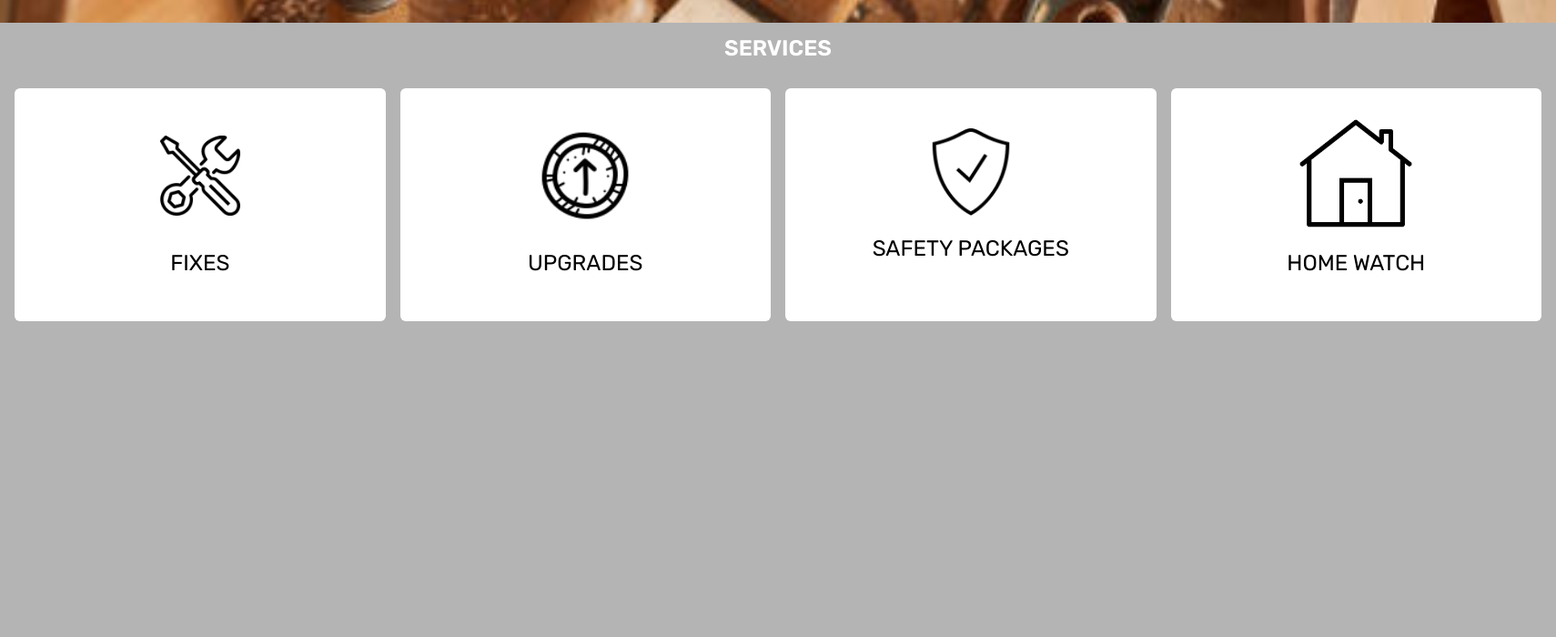
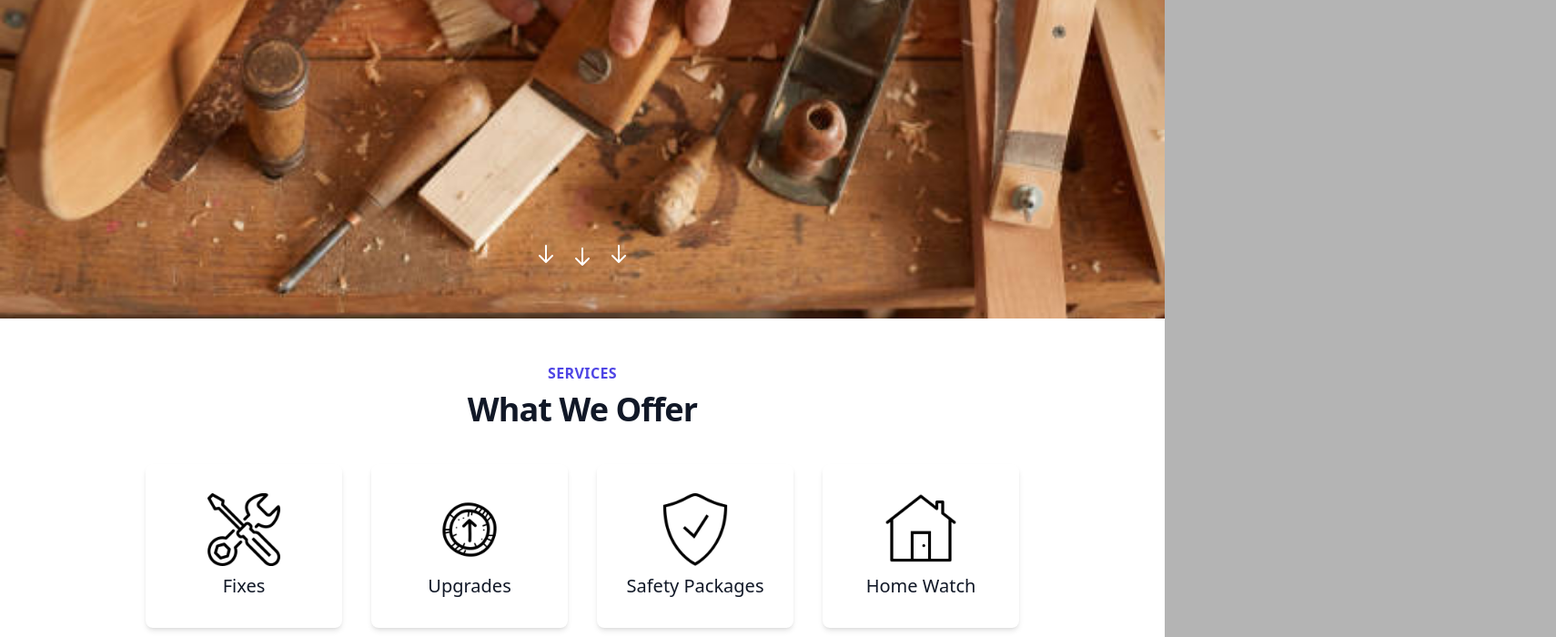
Before and after one commit to engelmana/faithfulfixes, a SvelteKit app: page / in a window 1280 px wide. Shown: the part 560-1260 px from the top of the page at 91% size, 1710 px wide, since content can reach past the window. Before the commit the page ends 1060 px from the top, so only its background shows below. Built offline with nearby package versions, Linux system fonts and the light colour scheme.

Commit message:
Adjusted some styling aspects,\n fixed sizing issues with different sized monitors,\n increased header image size with animated arrows.

```diff
--- a/src/routes/+page.svelte
+++ b/src/routes/+page.svelte
@@ -5,70 +5,106 @@
     import upgradesImg from '../Assets/icons8-upgrade-100.png'
     import safetyImg from '../Assets/icons8-safety-100.png'
     import homeWatchImg from '../Assets/HOUSE.png'
+
+    import { onMount, onDestroy } from 'svelte';
+
+    let scrolledDown = false;
+
+    function handleScroll() {
+        scrolledDown = window.pageYOffset > 50;
+    }
+
+    onMount(() => {
+         if (typeof window !== "undefined") {
+            window.addEventListener('scroll', handleScroll);
+
+            // Cleanup function to be returned for removing the event listener on component destroy
+            return () => {
+                window.removeEventListener('scroll', handleScroll);
+        };
+    }
+});
+
+
 </script>
 
 <nav class="bg-white flex items-center justify-between py-1 px-6 shadow-xl sticky top-0 z-50">
     <div class="flex-1 flex justify-start">
-        <img src={logo} alt="..." class="h-auto w-32 mb-4">
+        <img src={logo} alt="Logo" class="h-auto w-32 mb-4">
     </div>
     <ul class="flex-1 flex justify-center space-x-10 text-black text-lg font-body font-light">
-        <li>
-            <a href="/services" class="hover:text-blue-600 transition-colors duration-150">SERVICES</a>
-        </li>
-        <li>
-            <a href="/reviews" class="hover:text-blue-600 transition-colors duration-150">REVIEWS</a>
-        </li>
-        <li>
-            <a href="/about" class="hover:text-blue-600 transition-colors duration-150">ABOUT</a>
-        </li>
-        <li>
-            <a href="/contact" class="hover:text-blue-600 transition-colors duration-150">CONTACT</a>
-        </li>
+        <li><a href="/services" class="hover:text-blue-600 transition-colors duration-150">SERVICES</a></li>
+        <li><a href="/reviews" class="hover:text-blue-600 transition-colors duration-150">REVIEWS</a></li>
+        <li><a href="/about" class="hover:text-blue-600 transition-colors duration-150">ABOUT</a></li>
+        <li><a href="/contact" class="hover:text-blue-600 transition-colors duration-150">CONTACT</a></li>
     </ul>
-    <div class="flex justify-end flex-1 -translate-y-20">
-        <button type="button" class="bg-btn border border-btn hover:bg-white rounded-md hover:text-btn duration-200 top-1/2 left-1/2 transform -translate-x-1/2 translate-y-20 font-body text-white px-4 py-2">REQUEST QUOTE</button>
+    <div class="flex justify-end flex-1">
+        <button type="button" class="bg-blue-500 hover:bg-blue-700 text-white font-bold py-2 px-4 rounded">
+            REQUEST QUOTE
+        </button>
     </div>
 </nav>
 
 <!--  Header image w/ text  -->
-
-<div class="relative w-header h-header">
-    <h1 class="absolute top-1/2 left-1/2 transform -translate-x-1/2 -translate-y-1/2 font-header text-white text-5xl">YOUR HOME NEEDS</h1>
-    <button type="button" class="bg-btn border border-btn hover:bg-white rounded-md hover:text-btn duration-200 absolute top-1/2 left-1/2 transform -translate-x-1/2 translate-y-20 font-body text-white px-4 py-2">CONTACT US</button>
-    <img src={header} alt="..." class="w-full h-full object-cover">
+<div class="relative overflow-hidden" style="height: 100vh;">
+    <div class="absolute inset-0 flex flex-col items-center justify-center" style="padding-bottom: 5vh;">
+        <h1 class="text-white font-bold text-2xl md:text-3xl lg:text-5xl xl:text-6xl text-center px-4" style="max-height: 30vh; overflow: hidden;">YOUR HOME NEEDS</h1>
+        <button type="button" class="mt-4 bg-blue-500 hover:bg-blue-700 text-white font-bold py-2 px-4 rounded-md">CONTACT US</button>
+    </div>
+    <img src="{header}" alt="Header" class="absolute top-0 left-0 w-full h-full object-cover z-[-1]">
+    <div class={`absolute bottom-0 w-full flex justify-center pb-2 transition-opacity duration-500 ${scrolledDown ? 'opacity-0' : 'opacity-100'}`} style="height: 10vh;">
+        <div class="flex space-x-4">
+            <svg class="animate-bounce w-6 h-6 text-white" xmlns="http://www.w3.org/2000/svg" fill="none" viewBox="0 0 24 24" stroke="currentColor">
+                <path stroke-linecap="round" stroke-linejoin="round" stroke-width="2" d="M19 14l-7 7m0 0l-7-7m7 7V3"></path>
+            </svg>
+            <svg class="animate-bounce w-6 h-6 text-white" style="animation-delay: 0.1s;" xmlns="http://www.w3.org/2000/svg" fill="none" viewBox="0 0 24 24" stroke="currentColor">
+                <path stroke-linecap="round" stroke-linejoin="round" stroke-width="2" d="M19 14l-7 7m0 0l-7-7m7 7V3"></path>
+            </svg>
+            <svg class="animate-bounce w-6 h-6 text-white" style="animation-delay: 0.2s;" xmlns="http://www.w3.org/2000/svg" fill="none" viewBox="0 0 24 24" stroke="currentColor">
+                <path stroke-linecap="round" stroke-linejoin="round" stroke-width="2" d="M19 14l-7 7m0 0l-7-7m7 7V3"></path>
+            </svg>
+        </div>
+    </div>
 </div>
 
 <!--  Services section  -->
 
-<div class="relative w-header h-header">
+<div class="py-12 bg-white">
+    <div class="max-w-screen-lg mx-auto px-4 sm:px-6 lg:px-8">
+        <div class="text-center">
+            <h2 class="text-base text-indigo-600 font-semibold tracking-wide uppercase">Services</h2>
+            <p class="mt-2 text-3xl leading-8 font-extrabold tracking-tight text-gray-900 sm:text-4xl">
+                What We Offer
+            </p>
+        </div>
 
-    <div class="flex justify-center flex-1 text-2xl py-3">
-        <h1 class="font-body font-semibold">SERVICES</h1>
-    </div>
-    <div class="grid grid-cols-4 gap-4 h-72 p-4 text-black font-body text-2xl">
-        <div class="bg-white rounded-md flex flex-col justify-center items-center hover:scale-105 duration-200 p-4">
-            <img src={fixesImg} alt="..." class="object-contain h-32 w-full py-5">
-            <div class="p-4 text-center">
-                <span>FIXES</span>
-            </div>
-        </div>
-        <div class="bg-white rounded-md flex flex-col justify-center items-center hover:scale-105 duration-200 p-4">
-            <img src={upgradesImg} alt="..." class="object-contain h-32 w-full">
-            <div class="p-4 text-center">
-                <span>UPGRADES</span>
-            </div>
-        </div>
-        <div class="bg-white rounded-md flex flex-col justify-center items-center hover:scale-105 duration-200 p-4">
-            <img src={safetyImg} alt="..." class="object-contain h-24 w-full">
-            <div class="p-5 text-center">
-                <span>SAFETY PACKAGES</span>
-            </div>
-        </div>
-        <div class="bg-white rounded-md flex flex-col justify-center items-center hover:scale-105 duration-200 p-4">
-            <img src={homeWatchImg} alt="..." class="object-contain h-32 w-full">
-            <div class="p-4 text-center">
-                <span>HOME WATCH</span>
-            </div>
+        <div class="mt-10">
+            <ul class="md:grid md:grid-cols-2 lg:grid-cols-4 gap-x-8 gap-y-10">
+                <li class="relative">
+                    <div class="block text-center bg-white rounded-lg shadow-md hover:scale-105 duration-200 p-8">
+                        <img src={fixesImg} alt="Fixes" class="mx-auto h-20 w-20">
+                        <h3 class="mt-2 text-xl font-medium text-gray-900">Fixes</h3>
+                    </div>
+                </li>
+                <li class="relative">
+                    <div class="block text-center bg-white rounded-lg shadow-md hover:scale-105 duration-200 p-8">
+                        <img src={upgradesImg} alt="Upgrades" class="mx-auto h-20 w-20">
+                        <h3 class="mt-2 text-xl font-medium text-gray-900">Upgrades</h3>
+                    </div>
+                </li>
+                <li class="relative">
+                    <div class="block text-center bg-white rounded-lg shadow-md hover:scale-105 duration-200 p-8">
+                        <img src={safetyImg} alt="Safety Packages" class="mx-auto h-20 w-20">
+                        <h3 class="mt-2 text-xl font-medium text-gray-900">Safety Packages</h3>
+                    </div>
+                </li>
+                <li class="relative">
+                    <div class="block text-center bg-white rounded-lg shadow-md hover:scale-105 duration-200 p-8">
+                        <img src={homeWatchImg} alt="Home Watch" class="mx-auto h-20 w-20">
+                        <h3 class="mt-2 text-xl font-medium text-gray-900">Home Watch</h3>
+                    </div>
+                </li>
+            </ul>
         </div>
     </div>
 </div>
--- a/tailwind.config.cjs
+++ b/tailwind.config.cjs
@@ -16,6 +16,12 @@ export default {
 			colors: {
 				btn: '#00AAFF',
 				background: '#B4B4B4'
+			},
+			keyframes: {
+				bounce: {
+					'0%, 100%': { transform: 'translateY(-25%)' },
+					'50%': { transform: 'translateY(0)' }
+				}
 			}
 		}
 	},
```
